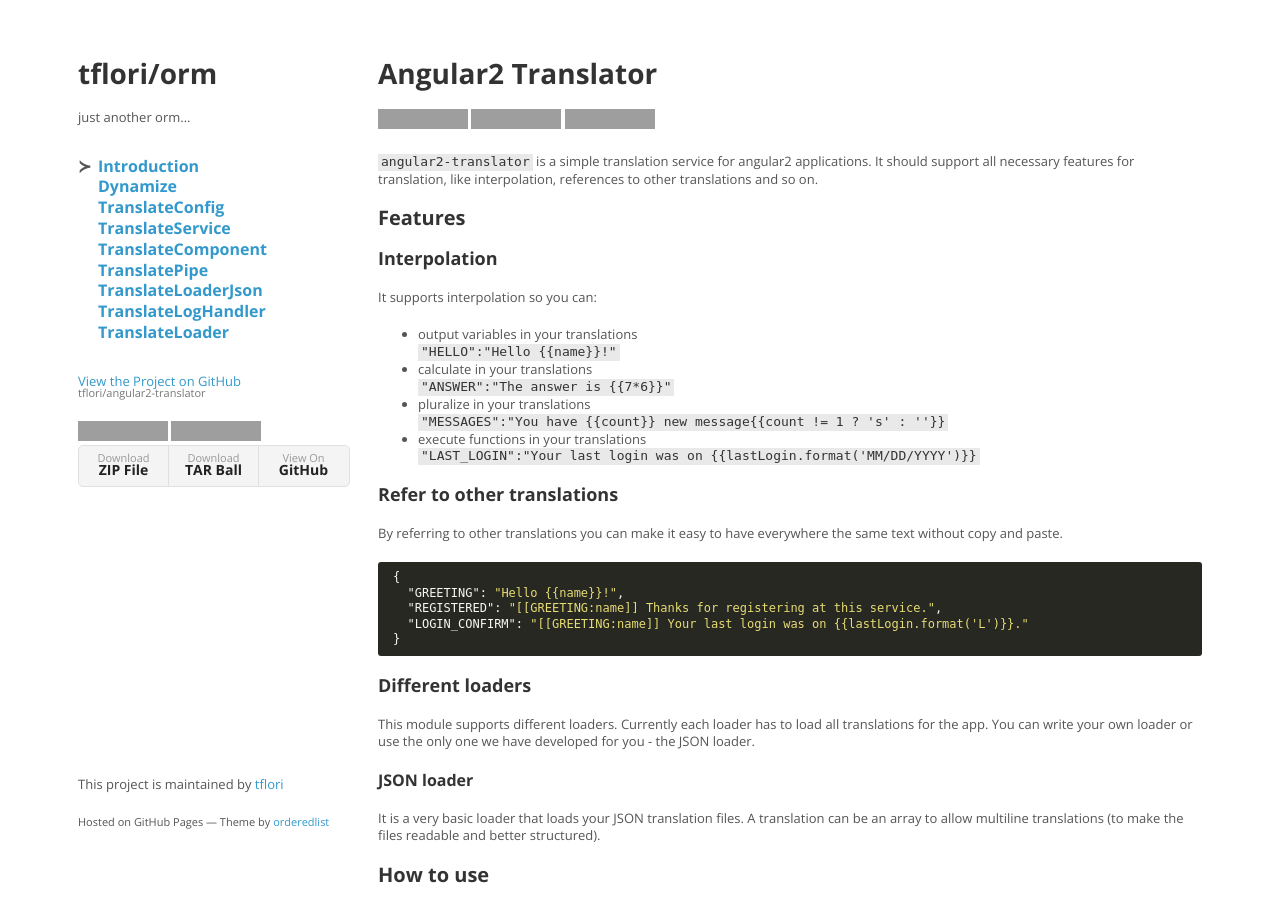
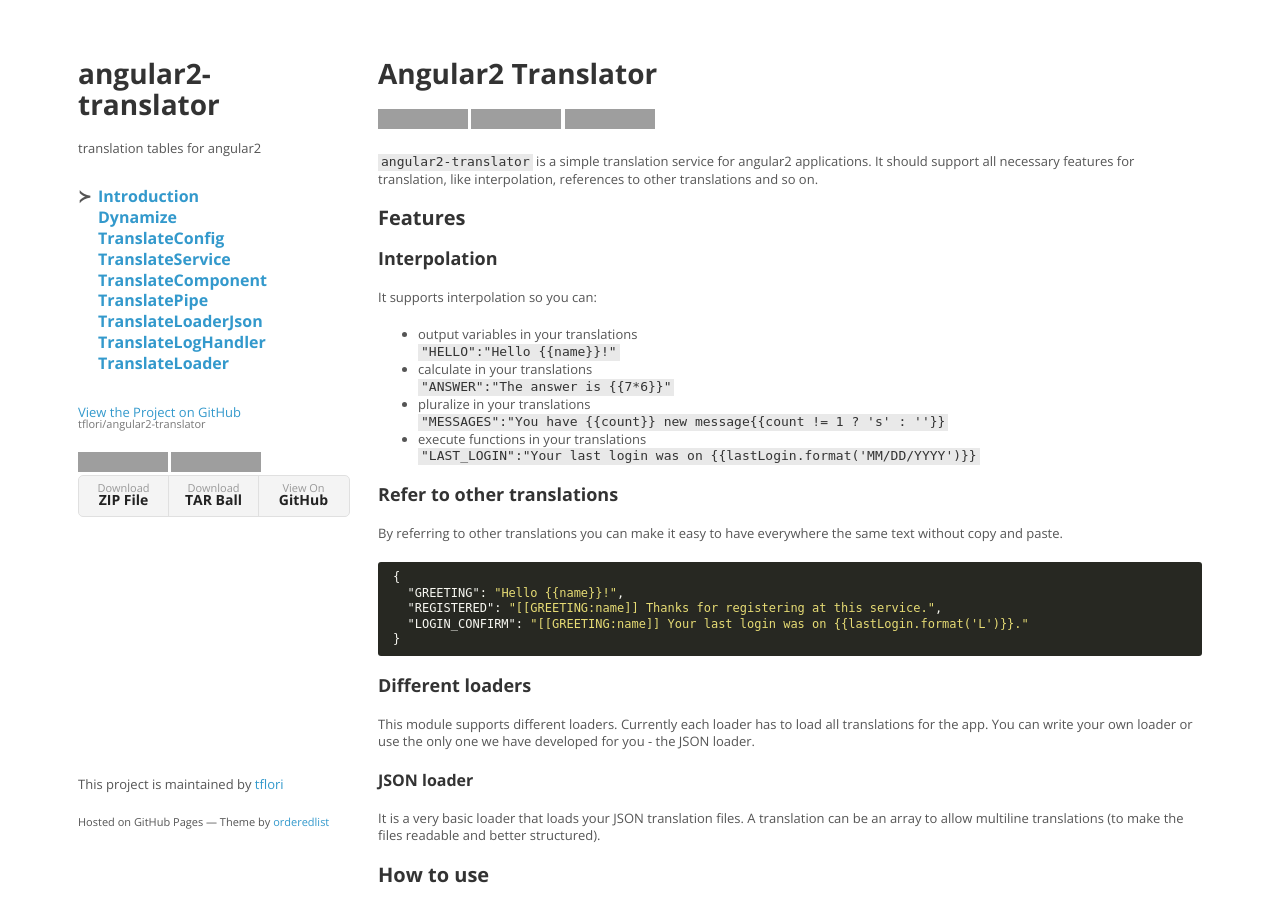
Before and after one commit to tflori/angular-translator, a Jekyll site: the page built from docs/index.md, in a window 1280 px wide and 900 px high. Built offline with Jekyll 4.4.1, drawn with Linux system fonts in a browser that asks for light colours; grey boxes are pictures that could not be loaded.

Commit message:
change header in docs

```diff
--- a/docs/_layouts/default.html
+++ b/docs/_layouts/default.html
@@ -15,8 +15,8 @@
   <body>
     <div class="wrapper">
       <header>
-        <h1>tflori/orm</h1>
-        <p>just another orm...</p>
+        <h1>angular2-translator</h1>
+        <p>translation tables for angular2</p>
 
         <menu>
           <ul>
```
Also changed, not shown: bundles/angular2-translator.js.
